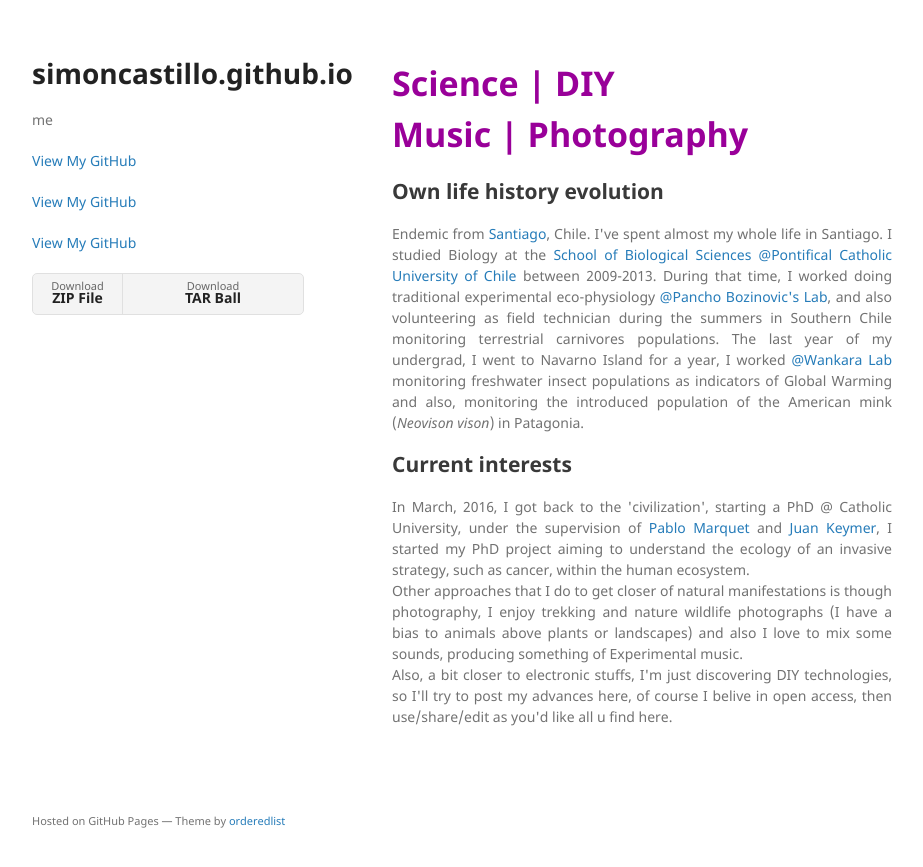
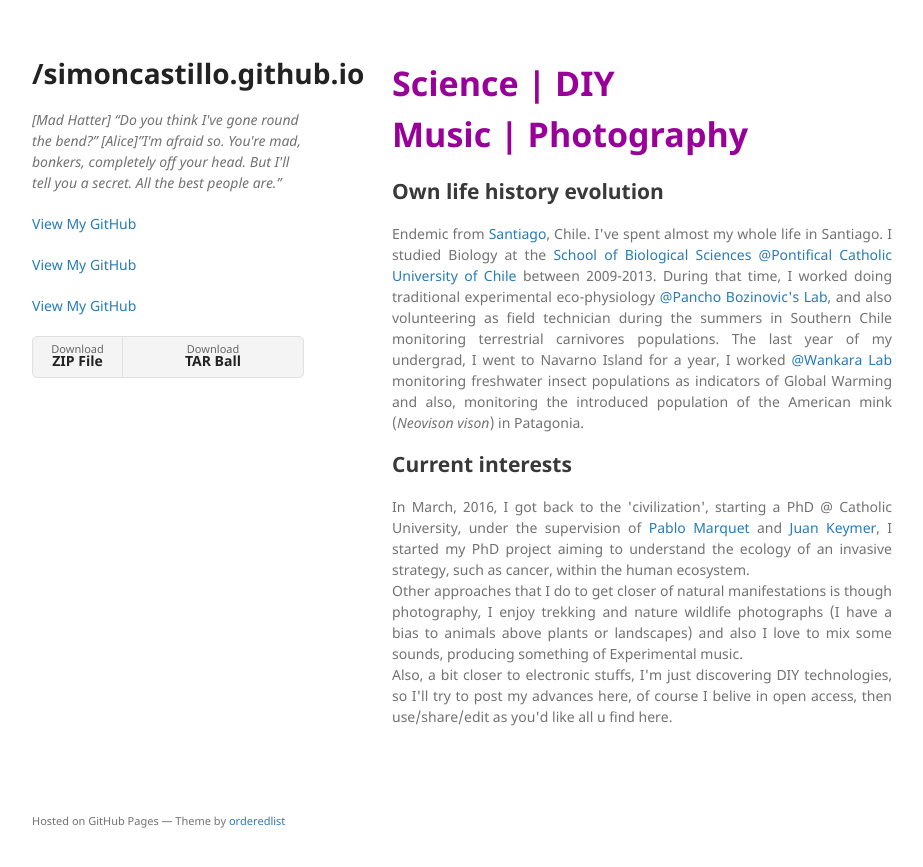
Before and after one commit to SimonCastillo/simoncastillo.github.io, a Jekyll site: the page built from index.md, in a window 1280 px wide. Shown: the top 867 px of the page, without its empty margins (178-1101 px from the left). Built offline with Jekyll 4.4.1, drawn with Linux system fonts in a browser that asks for light colours; our own code applies the rules of GitHub Pages for plain Markdown files.

Commit message:
Update _config.yml

```diff
--- a/_config.yml
+++ b/_config.yml
@@ -1,5 +1,5 @@
-title: simoncastillo.github.io
-description: me
+title: /simoncastillo.github.io
+description: <i>[Mad Hatter] “Do you think I've gone round the bend?” [Alice]”I'm afraid so. You're mad, bonkers, completely off your head. But I'll tell you a secret. All the best people are.”</i>
 show_downloads: true
 google_analytics:
 theme: jekyll-theme-minimal
```
